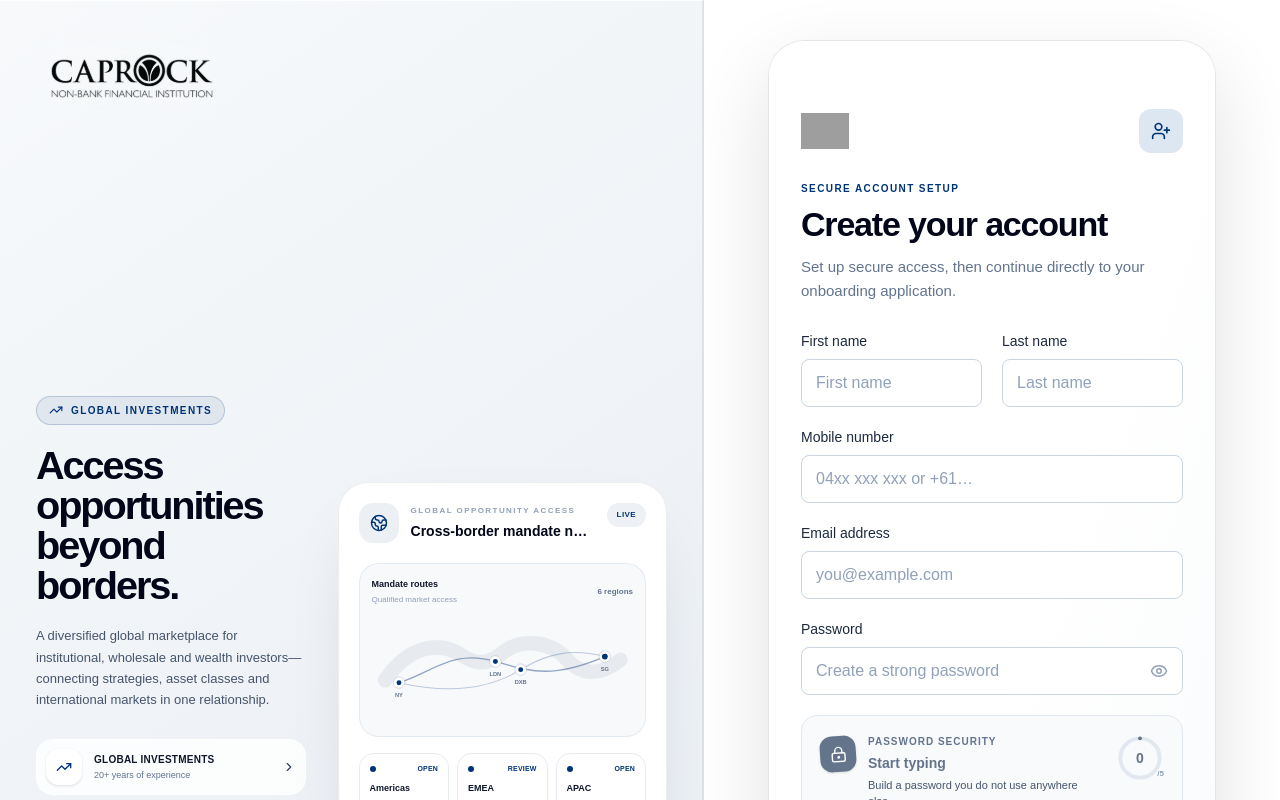
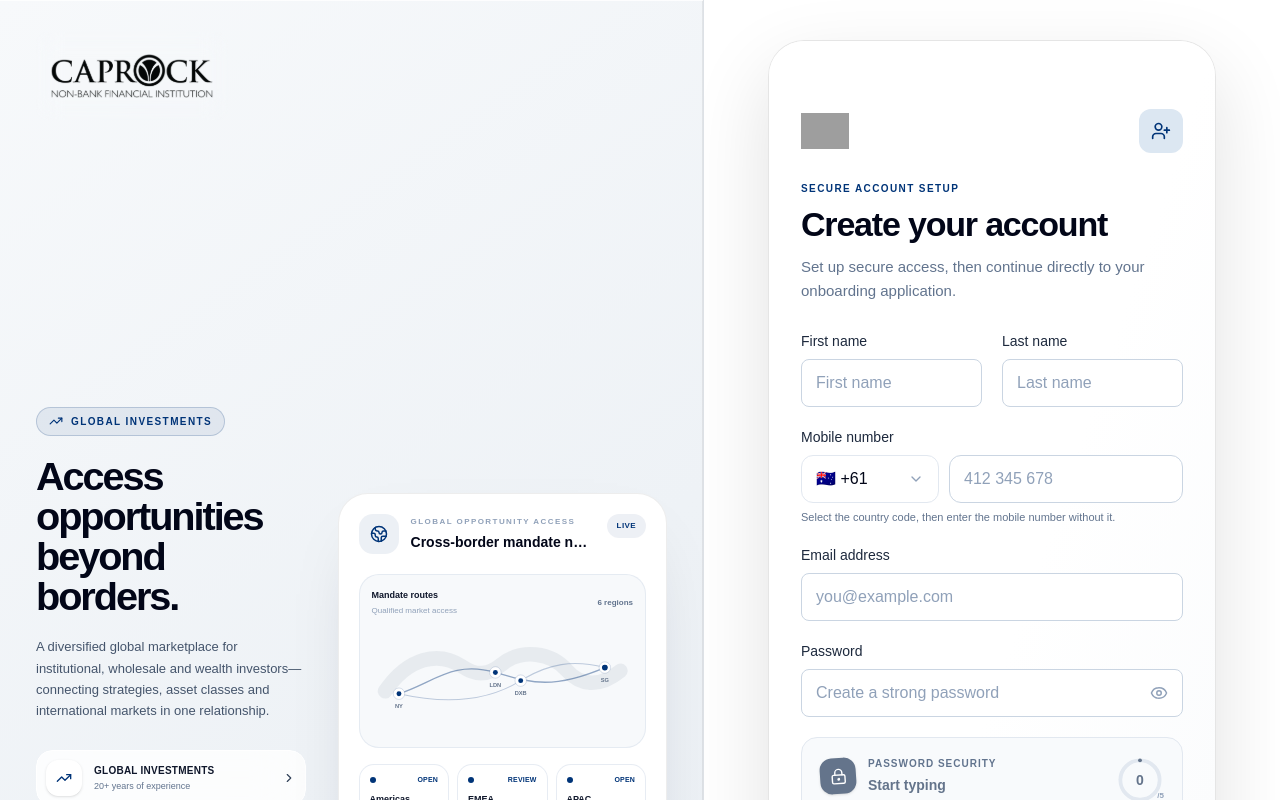
Before and after one commit to AnfasPervez2399/uplifting-caprock, a React (Vite) app: page /signup in a window 1280 px wide. Shown: the top 800 px of the page. Built offline with nearby package versions, Linux system fonts and the light colour scheme; grey boxes are pictures that could not be loaded.

Commit message:
Updated signup

```diff
--- a/package.json
+++ b/package.json
@@ -12,6 +12,7 @@
   "dependencies": {
     "clsx": "^2.1.1",
     "framer-motion": "^13.1.0",
+    "libphonenumber-js": "^1.13.11",
     "lucide-react": "^1.31.0",
     "react": "^19.2.8",
     "react-dom": "^19.2.8",
--- a/src/pages/SignUp.tsx
+++ b/src/pages/SignUp.tsx
@@ -17,6 +17,13 @@ import {
   useState,
 } from "react";
 import { Link, useNavigate } from "react-router-dom";
+import {
+  getCountries,
+  getCountryCallingCode,
+  parsePhoneNumberFromString,
+  type CountryCode,
+} from "libphonenumber-js/max";
+import { CustomSelect, type SelectOption } from "../components/ui/CustomSelect";
 import { useLoader } from "../components/ui/LoaderProvider";
 
 type FieldName =
@@ -119,10 +126,38 @@ const strengthSegmentColors = [
   "#059669",
 ] as const;
 
-const isValidMobile = (value: string) => {
-  const normalised = value.replace(/[\s().-]/g, "");
-  if (/^04\d{8}$/.test(normalised)) return true;
-  return /^\+[1-9]\d{7,14}$/.test(normalised);
+const regionNames = new Intl.DisplayNames(["en-AU"], { type: "region" });
+const countryName = (country: CountryCode) =>
+  regionNames.of(country) || country;
+const countryFlag = (country: CountryCode) =>
+  String.fromCodePoint(
+    ...country.split("").map((character) => 127397 + character.charCodeAt(0)),
+  );
+
+const mobileCountryOptions: SelectOption[] = getCountries()
+  .map((country) => ({
+    value: country,
+    label: `${countryFlag(country)} +${getCountryCallingCode(country)}`,
+    description: countryName(country),
+  }))
+  .sort((left, right) =>
+    (left.description || "").localeCompare(right.description || ""),
+  );
+
+const parseMobileNumber = (value: string, country: CountryCode) => {
+  const input = value.trim();
+  if (!input) return undefined;
+  return input.startsWith("+")
+    ? parsePhoneNumberFromString(input)
+    : parsePhoneNumberFromString(input, country);
+};
+
+const isValidMobile = (value: string, country: CountryCode) => {
+  const phone = parseMobileNumber(value, country);
+  if (!phone?.isPossible() || !phone.isValid()) return false;
+  if (phone.country && phone.country !== country) return false;
+  const type = phone.getType();
+  return !type || type === "MOBILE" || type === "FIXED_LINE_OR_MOBILE";
 };
 
 function ErrorText({
@@ -203,6 +238,79 @@ function TextField({
         {error}
       </ErrorText>
     </div>
+  );
+}
+
+function MobileField({
+  value,
+  country,
+  error,
+  onChange,
+  onCountryChange,
+  reducedMotion,
+}: {
+  value: string;
+  country: CountryCode;
+  error?: string;
+  onChange: (event: ChangeEvent<HTMLInputElement>) => void;
+  onCountryChange: (country: CountryCode) => void;
+  reducedMotion: boolean | null;
+}) {
+  const errorId = "mobile-error";
+  const hintId = "mobile-hint";
+
+  return (
+    <fieldset>
+      <legend className="mb-2 block text-sm font-medium text-slate-800">
+        Mobile number
+      </legend>
+      <div className="grid grid-cols-[128px_minmax(0,1fr)] gap-2.5 sm:grid-cols-[138px_minmax(0,1fr)]">
+        <div>
+          <label htmlFor="mobile-country" className="sr-only">
+            Country calling code
+          </label>
+          <CustomSelect
+            id="mobile-country"
+            value={country}
+            options={mobileCountryOptions}
+            onChange={(nextCountry) =>
+              onCountryChange(nextCountry as CountryCode)
+            }
+            placeholder="Code"
+            error={Boolean(error)}
+            searchable
+            searchPlaceholder="Search country or code"
+          />
+        </div>
+        <div>
+          <label htmlFor="mobile" className="sr-only">
+            National mobile number
+          </label>
+          <input
+            id="mobile"
+            name="mobile"
+            type="tel"
+            value={value}
+            onChange={onChange}
+            autoComplete="tel-national"
+            inputMode="tel"
+            placeholder={country === "AU" ? "412 345 678" : "Mobile number"}
+            required
+            aria-invalid={Boolean(error)}
+            aria-describedby={[hintId, error ? errorId : ""]
+              .filter(Boolean)
+              .join(" ")}
+            className={`h-12 w-full rounded-xl border bg-white px-3.5 text-[15px] text-slate-950 outline-none transition placeholder:text-slate-400 focus:ring-2 ${error ? "border-red-500 focus:border-red-500 focus:ring-red-500/10" : "border-slate-300 hover:border-slate-400 focus:border-[#003478] focus:ring-[#003478]/10"}`}
+          />
+        </div>
+      </div>
+      <p id={hintId} className="mt-1.5 text-[11px] leading-4 text-slate-500">
+        Select the country code, then enter the mobile number without it.
+      </p>
+      <ErrorText id={errorId} reducedMotion={reducedMotion}>
+        {error}
+      </ErrorText>
+    </fieldset>
   );
 }
 
@@ -557,6 +665,7 @@ export function SignUp() {
   const reducedMotion = useReducedMotion();
   const { withLoader } = useLoader();
   const [values, setValues] = useState<FormValues>(initialValues);
+  const [mobileCountry, setMobileCountry] = useState<CountryCode>("AU");
   const [errors, setErrors] = useState<FormErrors>({});
   const [status, setStatus] = useState<Status>("idle");
   const [showPassword, setShowPassword] = useState(false);
@@ -593,9 +702,8 @@ export function SignUp() {
       nextErrors.lastName =
         "Enter a valid last name using letters, spaces, apostrophes or hyphens.";
     if (!values.mobile.trim()) nextErrors.mobile = "Mobile number is required.";
-    else if (!isValidMobile(values.mobile))
-      nextErrors.mobile =
-        "Enter an Australian mobile number or an international number with its country code.";
+    else if (!isValidMobile(values.mobile, mobileCountry))
+      nextErrors.mobile = `Enter a valid mobile number for ${countryName(mobileCountry)}.`;
     if (!email) nextErrors.email = "Email address is required.";
     else if (!emailPattern.test(email))
       nextErrors.email = "Enter a valid email address.";
@@ -649,7 +757,11 @@ export function SignUp() {
             "caprockUserName",
             `${values.firstName.trim()} ${values.lastName.trim()}`,
           );
-          sessionStorage.setItem("caprockUserMobile", values.mobile.trim());
+          const mobile = parseMobileNumber(values.mobile, mobileCountry);
+          sessionStorage.setItem(
+            "caprockUserMobile",
+            mobile?.number || values.mobile.trim(),
+          );
           setStatus("success");
           await wait(400);
           navigate("/onboarding");
@@ -732,16 +844,19 @@ export function SignUp() {
             reducedMotion={reducedMotion}
           />
         </div>
-        <TextField
-          id="mobile"
-          label="Mobile number"
+        <MobileField
           value={values.mobile}
+          country={mobileCountry}
           error={errors.mobile}
-          type="tel"
-          autoComplete="tel"
-          inputMode="tel"
-          placeholder="04xx xxx xxx or +61…"
           onChange={updateField("mobile")}
+          onCountryChange={(country) => {
+            setMobileCountry(country);
+            setErrors((current) => ({
+              ...current,
+              mobile: undefined,
+              form: undefined,
+            }));
+          }}
           reducedMotion={reducedMotion}
         />
         <TextField
```
Also changed, not shown: 1 other file (tests, documents, lock files or other folders).
